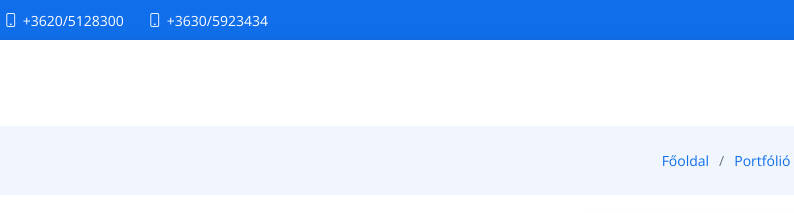
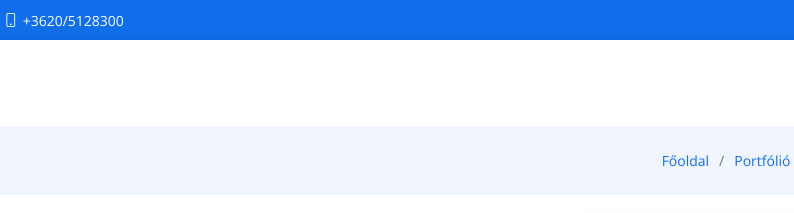
Before and after one commit to NemesAdam19/vipwebsite.hu, a plain HTML site: page portfolio-details1.html in a window 1280 px wide. Shown: the top 213 px of the page, 268-1062 px from the left. Drawn offline with nearby package versions, Linux system fonts and the light colour scheme.

Commit message:
Comment out a number

```diff
--- a/portfolio-details1.html
+++ b/portfolio-details1.html
@@ -39,9 +39,9 @@
         <i class="bi bi-phone d-flex align-items-center ms-4"
 						><span>+3620/5128300</span></i
 					>
-					<i class="bi bi-phone d-flex align-items-center ms-4"
+					<!-- <i class="bi bi-phone d-flex align-items-center ms-4"
 						><span>+3630/5923434</span></i
-					>
+					> -->
       </div>
       <div class="social-links d-none d-md-flex align-items-center">
         <a href="https://www.facebook.com/adam.nemes.96/" class="facebook"
```
